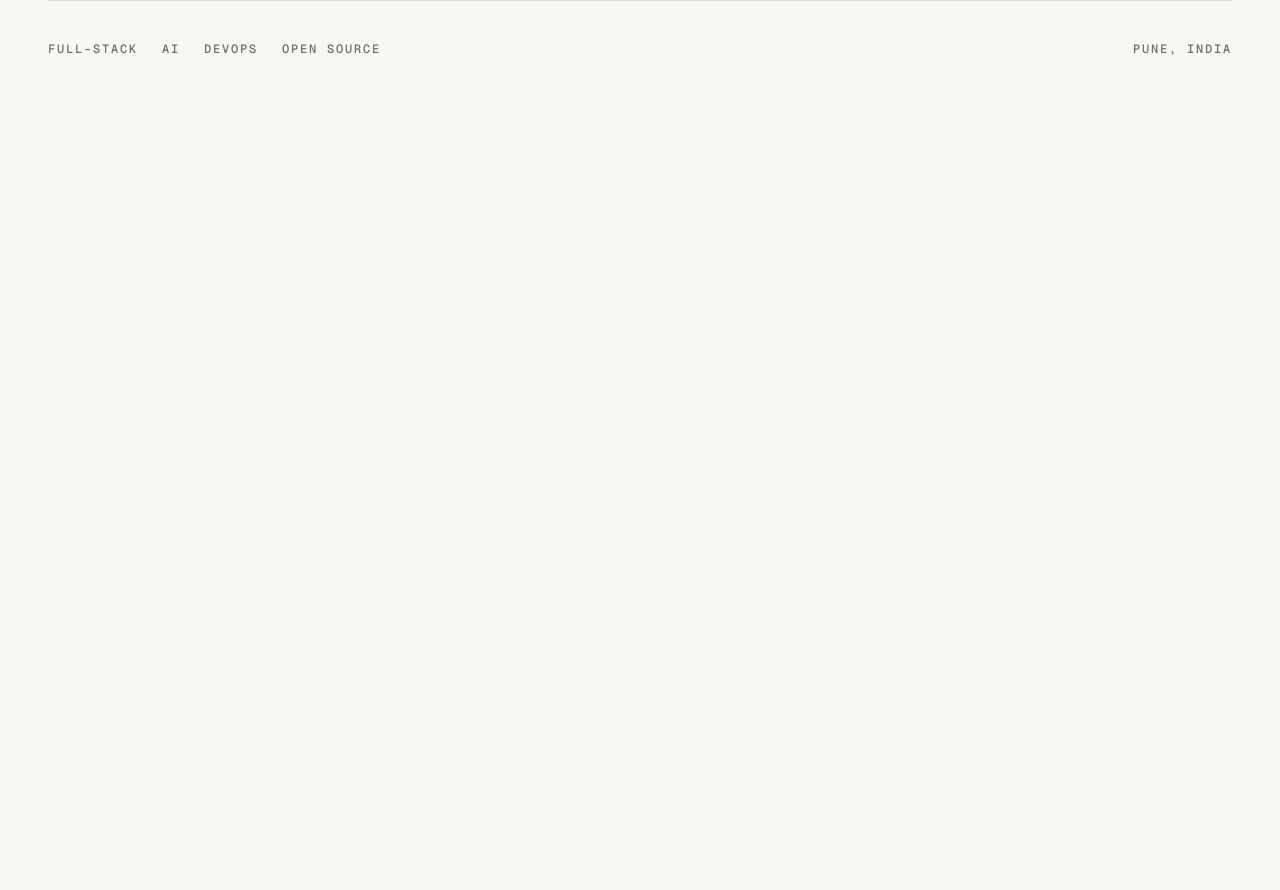
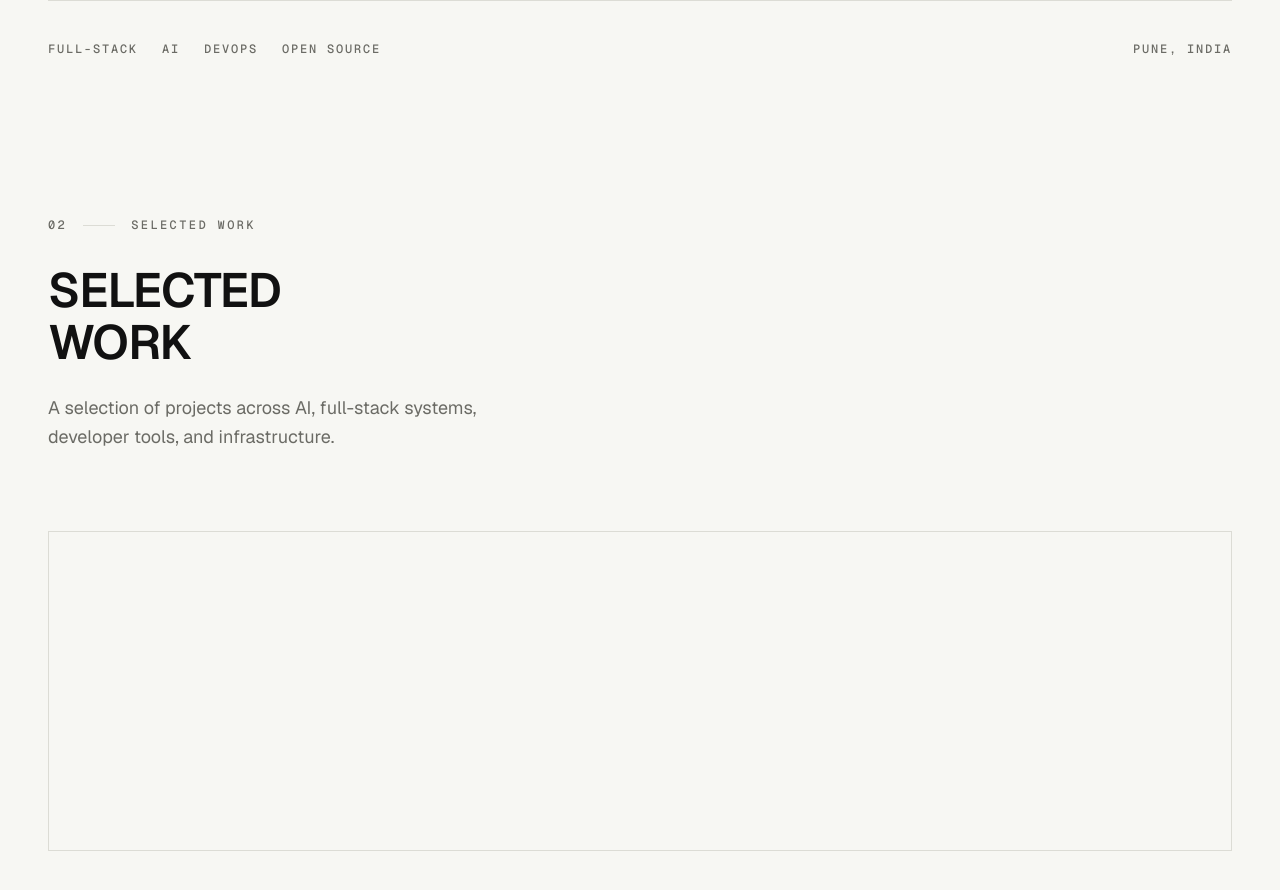
Before and after one commit to shabi-2-2/Portfolio_01, a Next.js app: page / in a window 1280 px wide. Shown: the part 760-1650 px from the top of the page. Before the commit the page ends 881 px from the top, so only its background shows below. Built offline with nearby package versions, Linux system fonts and the light colour scheme.

Commit message:
feat: add WorkSection component to homepage

```diff
--- a/app/page.tsx
+++ b/app/page.tsx
@@ -1,4 +1,5 @@
 import { Hero } from "@/components/home/hero";
+import { WorkSection } from "@/components/home/work-section";
 import { Navbar } from "@/components/layout/navbar";
 
 export default function Home() {
@@ -7,6 +8,7 @@ export default function Home() {
       <Navbar />
       <main>
         <Hero />
+        <WorkSection />
       </main>
     </>
   );
--- /dev/null
+++ b/components/home/work-section.tsx
@@ -0,0 +1,28 @@
+import { Container } from "@/components/layout/container";
+import { Section } from "@/components/layout/section";
+import { SectionLabel } from "@/components/ui/section-label";
+
+export function WorkSection() {
+  return (
+    <Section
+      id="work"
+      className="scroll-mt-20 pb-28 pt-16 md:pb-36 md:pt-24"
+    >
+      <Container>
+        <SectionLabel number="02">Selected Work</SectionLabel>
+
+        <h2 className="mt-8 text-[1.75rem] font-semibold uppercase leading-[1.08] tracking-tight sm:text-4xl md:text-5xl">
+          <span className="block">Selected</span>
+          <span className="block">Work</span>
+        </h2>
+
+        <p className="mt-6 max-w-md text-base leading-relaxed text-muted-foreground md:text-lg">
+          A selection of projects across AI, full-stack systems, developer
+          tools, and infrastructure.
+        </p>
+
+        <div className="mt-16 h-80 border border-border md:mt-20" />
+      </Container>
+    </Section>
+  );
+}
```
